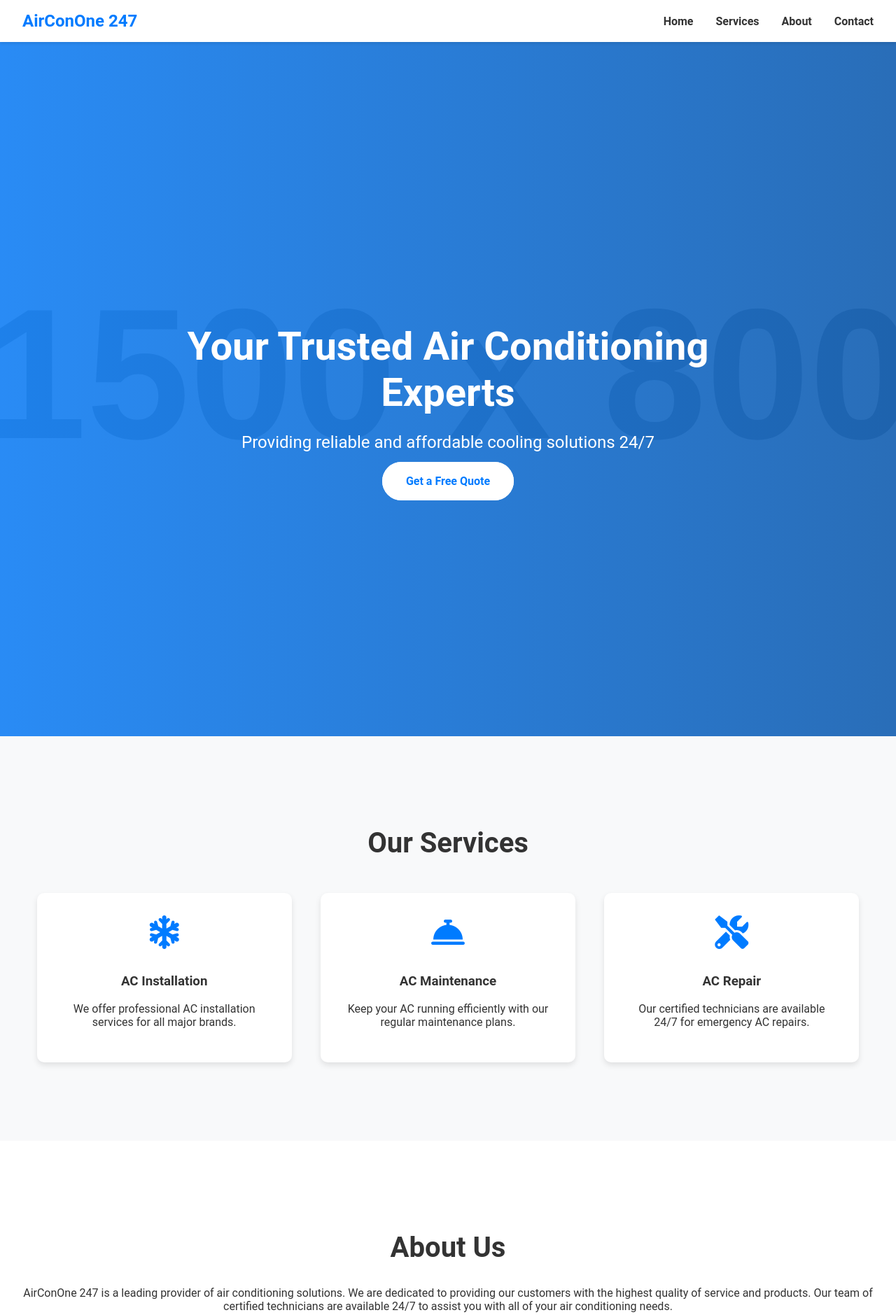
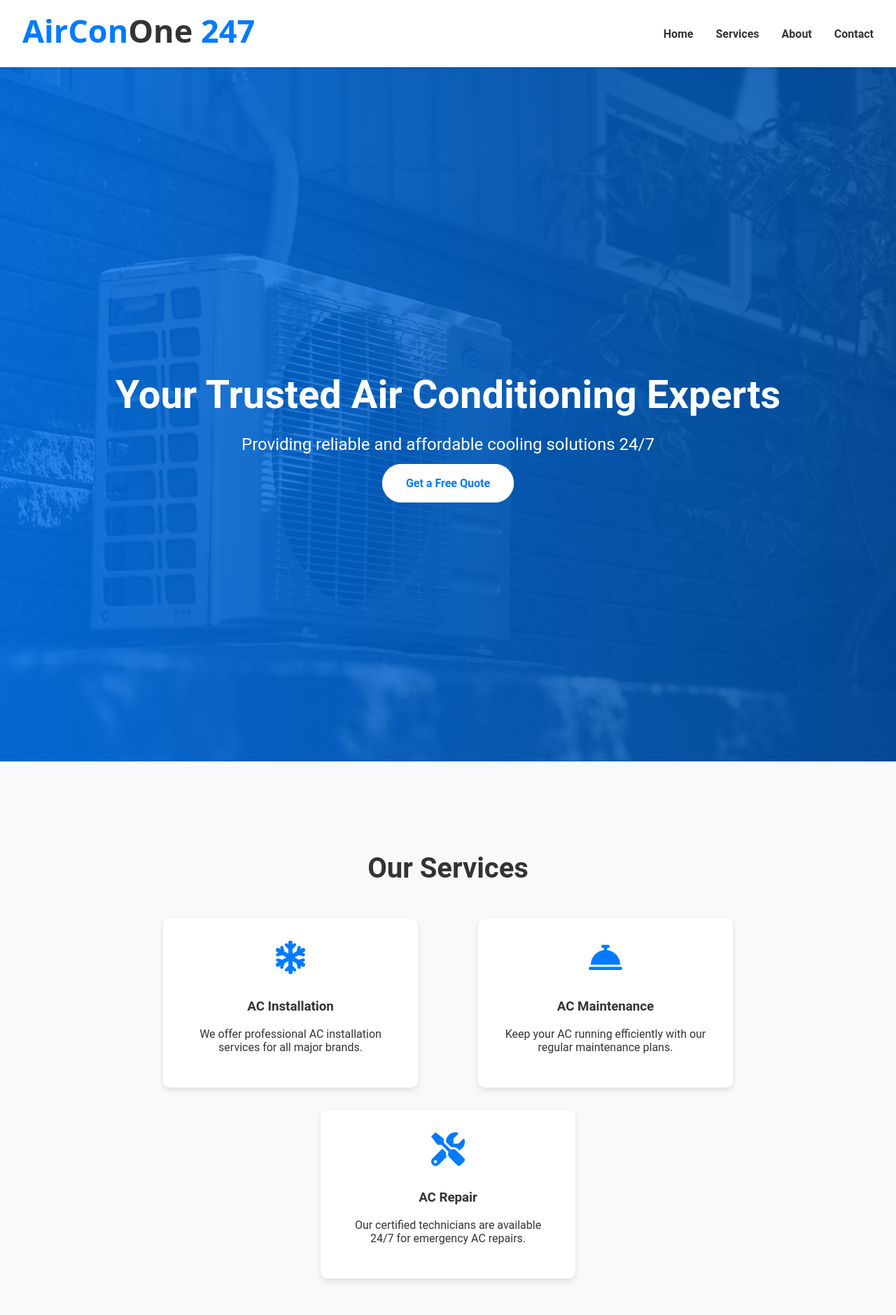
Before and after one commit to glennss/airconone247, a plain HTML site: page index.html in a window 1280 px wide. Shown: the top 1879 px of the page at 70% size. Drawn offline with Linux system fonts and the light colour scheme; placeholder pictures from the web are drawn by us.

Commit message:
add logo and update images

```diff
--- a/css/style.css
+++ b/css/style.css
@@ -21,11 +21,10 @@ nav {
     padding: 1rem 2rem;
 }
 
-.logo a {
-    font-size: 1.5rem;
-    font-weight: bold;
-    text-decoration: none;
-    color: #007bff;
+.logo img {
+    height: auto;
+    width: 100%;
+    max-width: 350px;
 }
 
 .nav-links {
@@ -64,8 +63,16 @@ nav {
 }
 
 .hero {
-    background-image: linear-gradient(to right, rgba(0, 123, 255, 0.8), rgba(0, 86, 179, 0.8)), url('https://via.placeholder.com/1500x800');
+    background-image: linear-gradient(to right, rgba(0, 123, 255, 0.8), rgba(0, 86, 179, 0.8)), url('../images/hero.avif');
     background-size: cover;
+    background-position: center;
+    height: 100vh;
+    display: flex;
+    justify-content: center;
+    align-items: center;
+    text-align: center;
+    color: #fff;
+}
     background-position: center;
     height: 100vh;
     display: flex;
@@ -76,7 +83,8 @@ nav {
 }
 
 .hero-content {
-    max-width: 800px;
+    max-width: 900px;
+    margin: 0 auto;
 }
 
 .hero h1 {
@@ -121,6 +129,11 @@ section h2 {
     margin-bottom: 2rem;
 }
 
+.content-wrapper {
+    max-width: 900px;
+    margin: 0 auto;
+}
+
 .service-container {
     display: flex;
     justify-content: space-around;
@@ -144,6 +157,19 @@ section h2 {
 .service-box i {
     color: #007bff;
     margin-bottom: 1rem;
+}
+
+#contact .content-wrapper a.cta-button {
+    max-width: 200px;
+    margin: 0 auto;
+}
+
+#contact input,
+#contact textarea {
+    padding: 1rem;
+    margin-bottom: 1rem;
+    border: 1px solid #ccc;
+    border-radius: 5px;
 }
 
 footer {
--- a/index.html
+++ b/index.html
@@ -11,7 +11,7 @@
     <header>
         <nav>
             <div class="logo">
-                <a href="#">AirConOne 247</a>
+                <a href="#"><img src="logo.svg" alt="AirConOne 247 Logo"></a>
             </div>
             <ul class="nav-links">
                 <li><a href="#home">Home</a></li>
@@ -36,6 +36,7 @@
     </section>
 
     <section id="services">
+        <div class="content-wrapper">
             <h2>Our Services</h2>
             <div class="service-container">
                 <div class="service-box">
@@ -54,17 +55,22 @@
                     <p>Our certified technicians are available 24/7 for emergency AC repairs.</p>
                 </div>
             </div>
+        </div>
     </section>
 
     <section id="about">
+        <div class="content-wrapper">
             <h2>About Us</h2>
             <p>AirConOne 247 is a leading provider of air conditioning solutions. We are dedicated to providing our customers with the highest quality of service and products. Our team of certified technicians are available 24/7 to assist you with all of your air conditioning needs.</p>
+        </div>
     </section>
 
     <section id="contact">
+        <div class="content-wrapper">
             <h2>Contact Us</h2>
             <p>Have a question or need a quote? Send us an email!</p>
             <a href="mailto:contact@airconone247.com" class="cta-button">Email Us</a>
+        </div>
     </section>
 
     <footer>
```
Also changed, not shown: images/hero.avif (added), logo.svg (added). Lines whose indentation alone changed are shown as unchanged.
